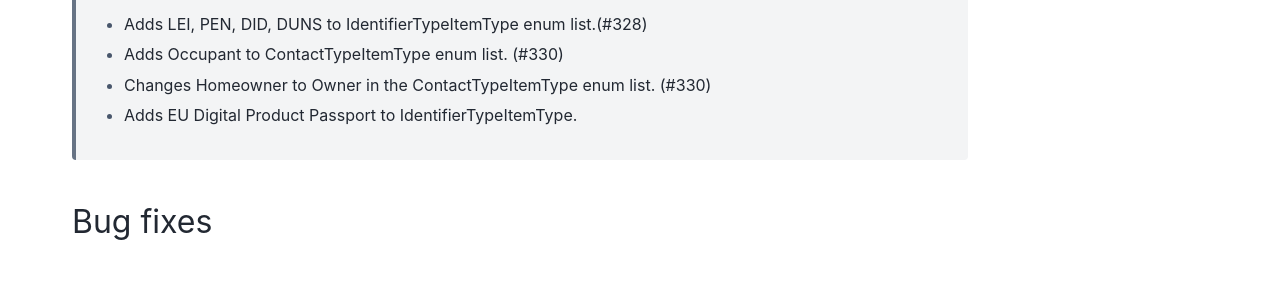
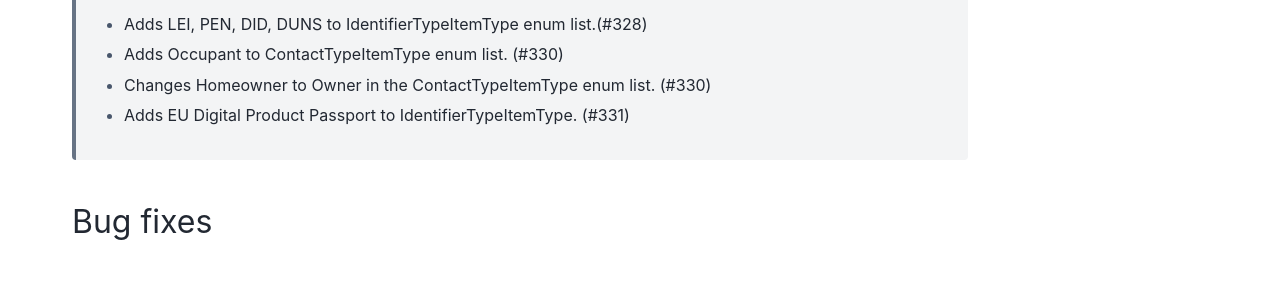
Before and after one commit to Open-Orange-Button/Orange-Button-Taxonomy, a Sphinx documentation site: the page built from docs/sphinx/source/whatsnew/whatsnew_dev.rst, in a window 1280 px wide and 1222 px high. Shown: the part 521-808 px from the top of the window. Built offline with Sphinx 7.4.7 and the PyData theme 0.15.4, drawn with Linux system fonts in a browser that asks for light colours.

Commit message:
Updates whatsnew_dev.rst

```diff
--- a/docs/sphinx/source/whatsnew/whatsnew_dev.rst
+++ b/docs/sphinx/source/whatsnew/whatsnew_dev.rst
@@ -17,7 +17,7 @@ Unit changes
  * Adds LEI, PEN, DID, DUNS to IdentifierTypeItemType enum list.(#328)
  * Adds Occupant to ContactTypeItemType enum list. (#330)
  * Changes Homeowner to Owner in the ContactTypeItemType enum list. (#330)
- * Adds EU Digital Product Passport to IdentifierTypeItemType.
+ * Adds EU Digital Product Passport to IdentifierTypeItemType. (#331)
 
 
 Bug fixes
```
